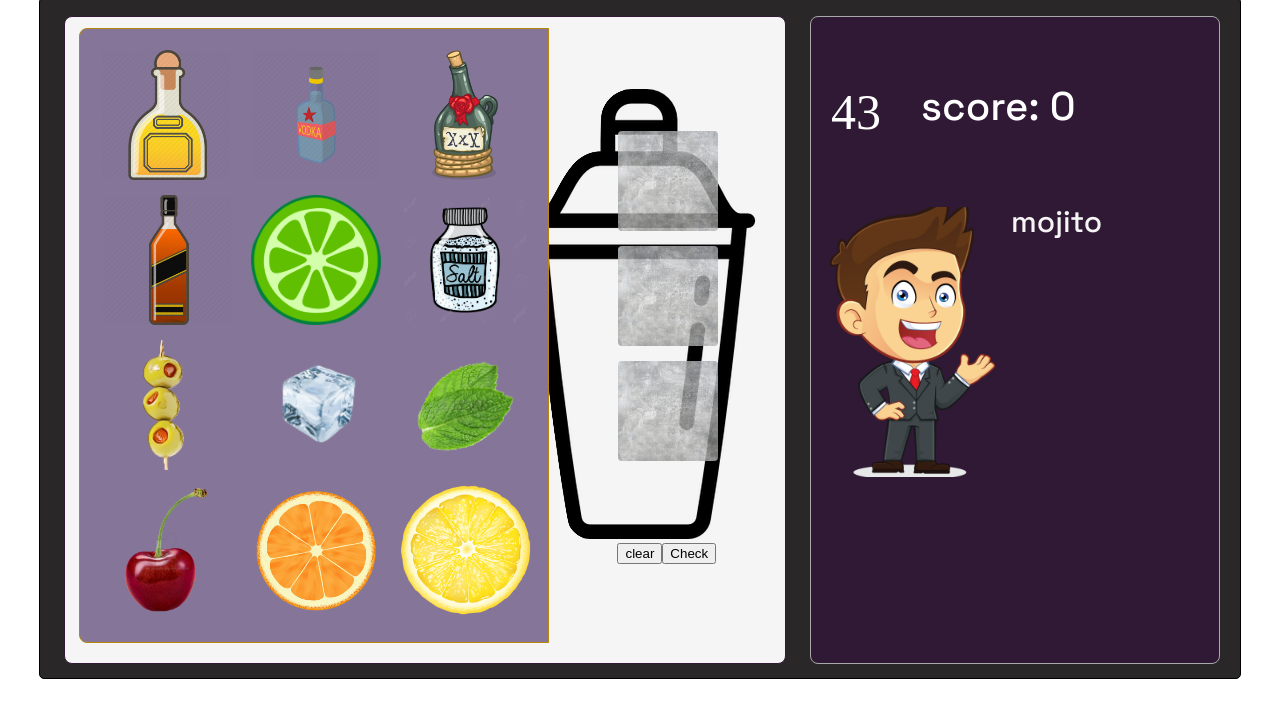
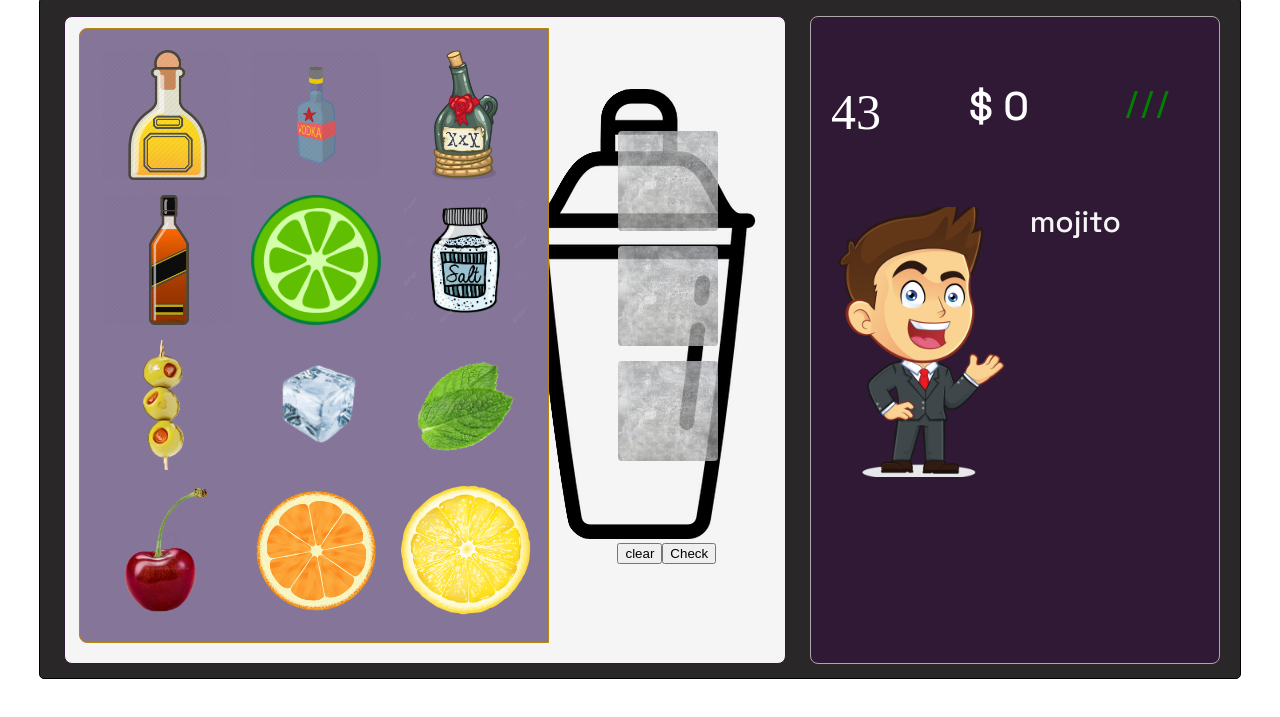
Before and after one commit to alvinc90/Mixing-Time, a website built with webpack: page index.html in a window 1280 px wide. Both pictures are taken after a click on the button "Start Game(with sound)". Shown: the part 183-900 px from the top of the page. Built offline with nearby package versions, Linux system fonts and the light colour scheme.

Commit message:
added performance bar

```diff
--- a/css/main.css
+++ b/css/main.css
@@ -257,6 +257,7 @@
 
 .time-score-container, .customer-order-container {
     display: flex;
+    justify-content: space-evenly;
 }
 
 .score-container {
@@ -264,9 +265,31 @@
     font-size: 40px;
     margin: 70px 20px;
     font-family: 'Space Grotesk', sans-serif;
+    /* border: 1px solid hotpink; */
+    width: 100px;
+    padding-left: 45px;
+}
+
+.timer-container {
+    width: 100px;
+    /* border: 1px solid hotpink; */
 }
 
 .img-modal {
     width: 100px;
     height: 100px;
 }
+
+.performance-container {
+    width: 100px;
+    height: 50px;
+    /* border: 1px solid hotpink; */
+    margin-top: 70px;
+    padding-left: 45px;
+}
+
+.danger, .warning, .good {
+    font-family: 'Space Grotesk', sans-serif;
+    color: green;
+    font-size: 30px;
+}
--- a/index.html
+++ b/index.html
@@ -27,7 +27,7 @@
         <div class="inner-modal2">
             <h1 class="modal-instruction">Times Up</h1>
             <h1 class="modal-instruction">Game Over..</h1>
-            <h2 class="modal-heading">Your High Score is: <span id=highscore></span></h2>
+            <h2 class="modal-heading">Your earnings $<span id=highscore></span></h2>
             <div class="button-container">
                 <button id="button2">Click Here Restart</button>
             </div>
@@ -68,11 +68,18 @@
 
             <div class="right-container">
                 <div class="time-score-container">
-                    <h1 id="timer" class="timer">45</h1>
+                    <div class="timer-container">
+                        <h1 id="timer" class="timer">45</h1>
+                    </div>
                     <h1 class="score-container">
-                        <span class="score">score:</span>
+                        <span class="score">$</span>
                         <span id="result" class="result">0</span>
                     </h1>
+                    <div class="performance-container">
+                        <span class="danger">/</span>
+                        <span class="warning">/</span>
+                        <span class="good">/</span>
+                    </div>
                 </div>
                 <div class="customer-order-container">
                     <h1 id="customer" class="customer"></h1>
--- a/src/index.js
+++ b/src/index.js
@@ -15,7 +15,7 @@ document.addEventListener("DOMContentLoaded", () => {
         banana.style.display = "block";
         new Game();
         const audio = document.querySelector("audio");
-        // audio.play();
+        audio.play();
     })
 
     start2.addEventListener("click", () => {
--- a/src/order.js
+++ b/src/order.js
@@ -79,7 +79,7 @@ class Order {
     result() {
         const res = document.getElementById("result");
         let resInt = parseInt(res.textContent);
-        resInt += 1000;
+        resInt += 50;
         res.textContent = resInt;
     }
 
--- a/src/timer.js
+++ b/src/timer.js
@@ -12,14 +12,23 @@ class Timer {
     }
 
     countdown() {
-        const closingModal = document.getElementById("closing-modal");
-        const banana = document.getElementsByClassName("left-inner-container")[0];
         const timer = document.getElementById("timer");
-        const result = document.getElementById("result");
-        const highscore = document.getElementById("highscore");
         let timeleft = timer.textContent;
         timeleft -= 1;
         if (timeleft <= 0) {
+            this.afterTimerReachesZero();
+        } else {
+            timer.textContent = timeleft;
+            console.log(timer.textContent);
+        }
+    }
+
+    afterTimerReachesZero() {
+        const result = document.getElementById("result");
+        const highscore = document.getElementById("highscore");
+        const closingModal = document.getElementById("closing-modal");
+        const banana = document.getElementsByClassName("left-inner-container")[0];
+
         timer.textContent = "45";
         this.stopTimer();
         closingModal.style.display = "block";
@@ -30,10 +39,6 @@ class Timer {
         audio.currentTime = 0;
         new Order().removeOrder();
         new Customer().removeCustomer();
-        } else {
-            timer.textContent = timeleft;
-            console.log(timer.textContent);
-        }
     }
 
     stopTimer() {
@@ -43,8 +48,8 @@ class Timer {
     removeTimer() {
         const timer = document.getElementById("timer");
         timer.textContent = "n/a";
+    }
 
-    }
 }
 
 export default Timer;
```
Also changed, not shown: bundle.js (+16 -11 lines). Lines whose indentation alone changed are shown as unchanged.
